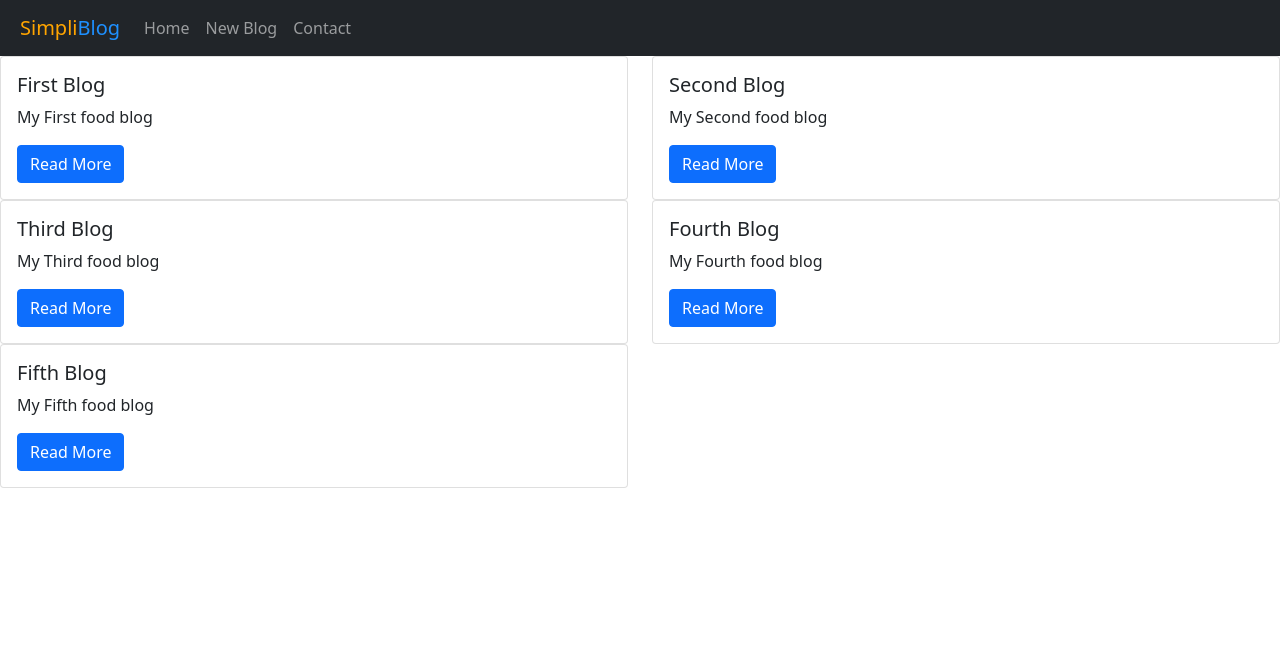
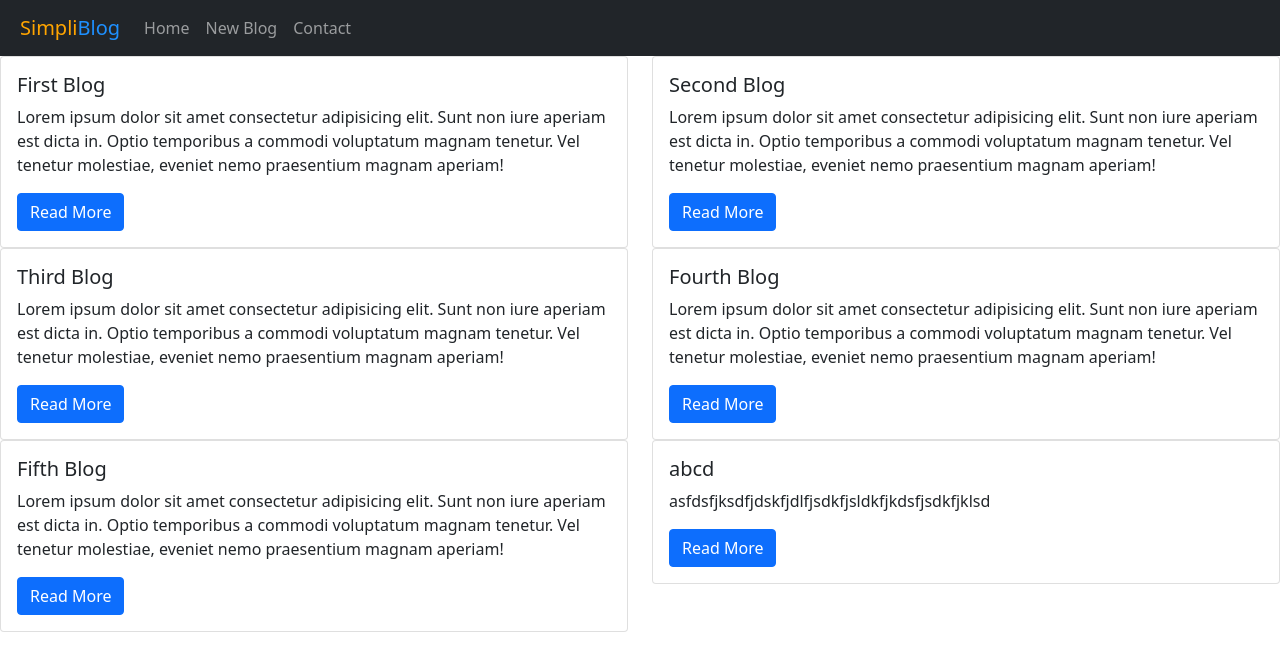
Before and after one commit to kamblekunal430/SimpliBlog-Angular, an Angular app: page / in a window 1280 px wide. Shown: the top 668 px of the page. Built offline with nearby package versions, Linux system fonts and the light colour scheme; data requests are answered from the project's data file.

Commit message:
now the user can add blog using json server and show it on homepage

```diff
--- a/src/app/newblog/newblog.component.ts
+++ b/src/app/newblog/newblog.component.ts
@@ -1,3 +1,4 @@
+import { HttpClient } from '@angular/common/http';
 import { Component, OnInit } from '@angular/core';
 
 @Component({
@@ -8,11 +9,25 @@ import { Component, OnInit } from '@angular/core';
 export class NewblogComponent implements OnInit {
   title: any;
   content: any;
-  constructor() {}
+  blog: any = {};
+  constructor(private http: HttpClient) {}
 
   ngOnInit(): void {}
   addBlog() {
     console.log(this.title);
     console.log(this.content);
+    this.blog = {
+      title: this.title,
+      content: this.content,
+    };
+
+    this.http.post('http://localhost:8000/blogs', this.blog).subscribe(
+      (response: any) => {
+        console.log('blog added successfully', response);
+      },
+      (error: any) => {
+        console.log('error occured', error);
+      }
+    );
   }
 }
--- a/src/json-server/db.json
+++ b/src/json-server/db.json
@@ -3,27 +3,32 @@
     {
       "id": 101,
       "title": "First Blog",
-      "content": "My First food blog"
+      "content": "Lorem ipsum dolor sit amet consectetur adipisicing elit. Sunt non iure aperiam est dicta in. Optio temporibus a commodi voluptatum magnam tenetur. Vel tenetur molestiae, eveniet nemo praesentium magnam aperiam!"
     },
     {
       "id": 102,
       "title": "Second Blog",
-      "content": "My Second food blog"
+      "content": "Lorem ipsum dolor sit amet consectetur adipisicing elit. Sunt non iure aperiam est dicta in. Optio temporibus a commodi voluptatum magnam tenetur. Vel tenetur molestiae, eveniet nemo praesentium magnam aperiam!"
     },
     {
       "id": 103,
       "title": "Third Blog",
-      "content": "My Third food blog"
+      "content": "Lorem ipsum dolor sit amet consectetur adipisicing elit. Sunt non iure aperiam est dicta in. Optio temporibus a commodi voluptatum magnam tenetur. Vel tenetur molestiae, eveniet nemo praesentium magnam aperiam!"
     },
     {
       "id": 104,
       "title": "Fourth Blog",
-      "content": "My Fourth food blog"
+      "content": "Lorem ipsum dolor sit amet consectetur adipisicing elit. Sunt non iure aperiam est dicta in. Optio temporibus a commodi voluptatum magnam tenetur. Vel tenetur molestiae, eveniet nemo praesentium magnam aperiam!"
     },
     {
       "id": 104,
       "title": "Fifth Blog",
-      "content": "My Fifth food blog"
+      "content": "Lorem ipsum dolor sit amet consectetur adipisicing elit. Sunt non iure aperiam est dicta in. Optio temporibus a commodi voluptatum magnam tenetur. Vel tenetur molestiae, eveniet nemo praesentium magnam aperiam!"
+    },
+    {
+      "title": "abcd",
+      "content": "asfdsfjksdfjdskfjdlfjsdkfjsldkfjkdsfjsdkfjklsd",
+      "id": 105
     }
   ]
 }
```
